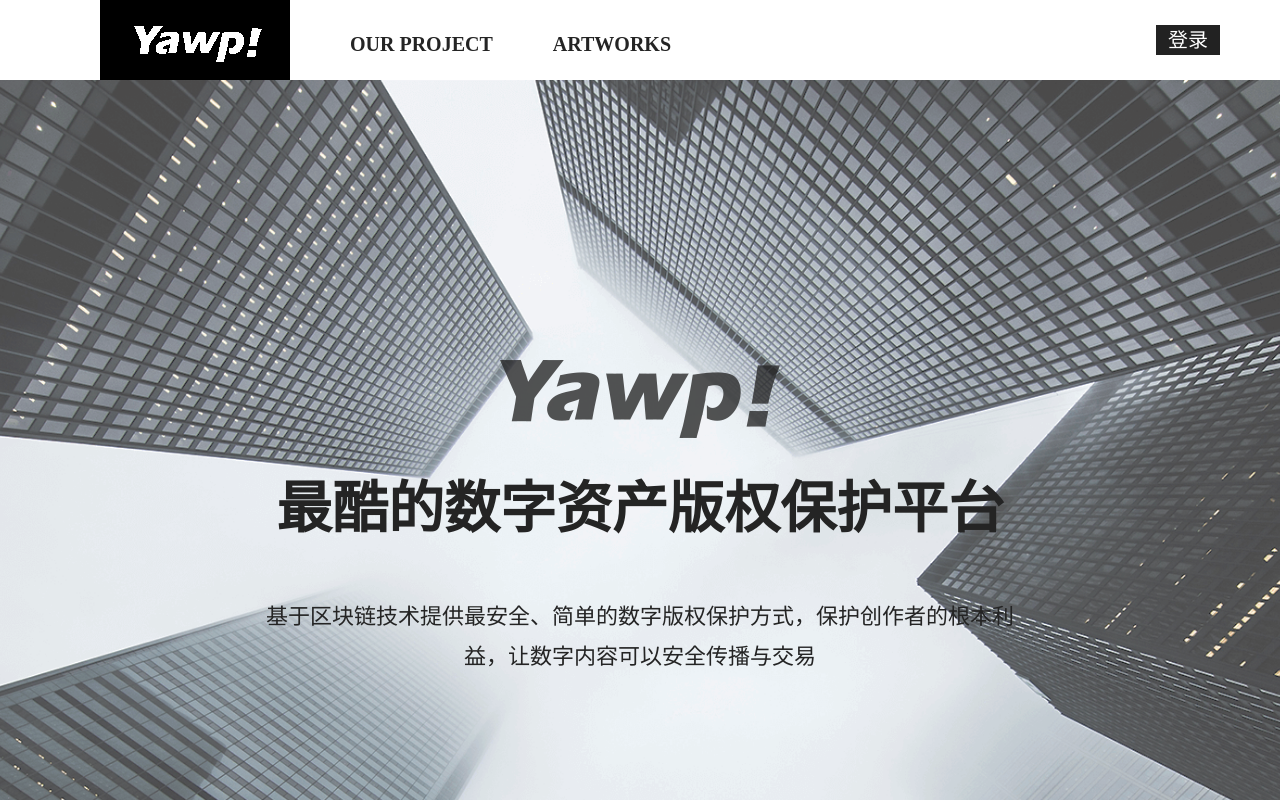
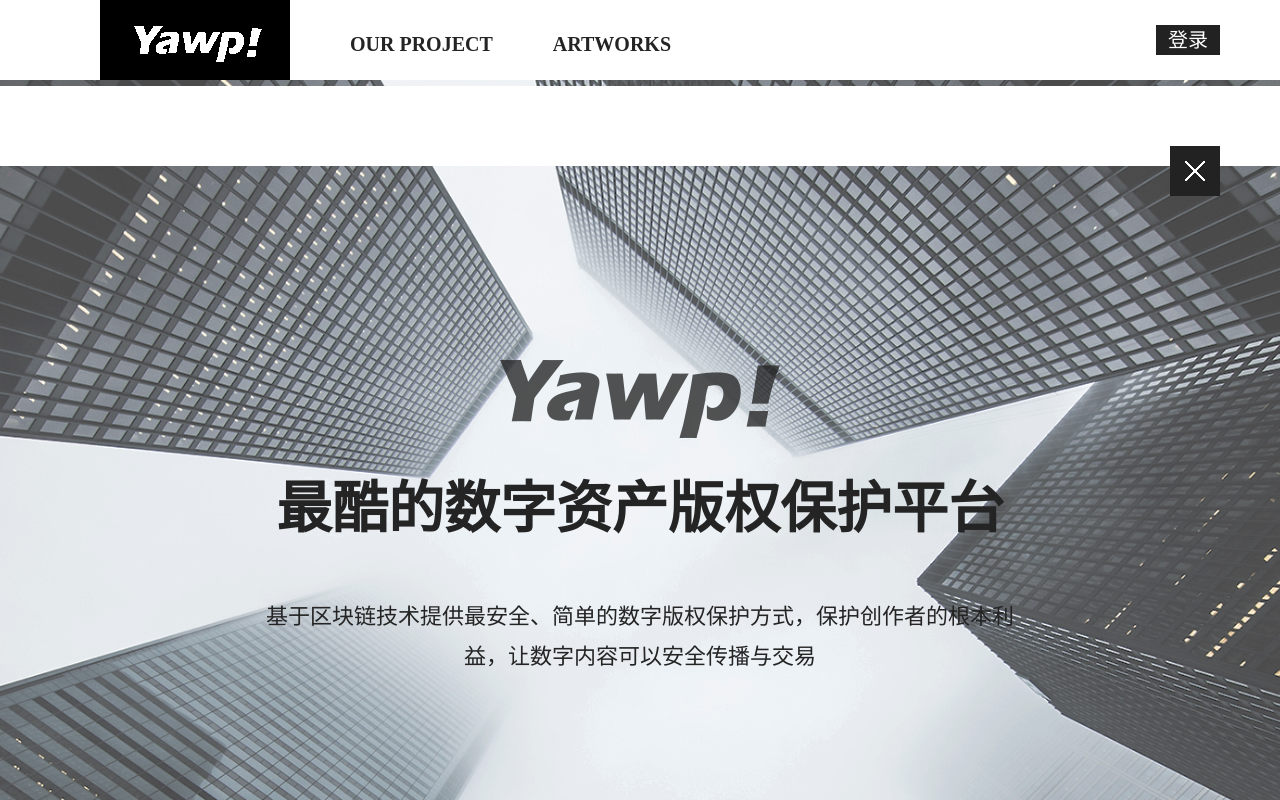
Before and after one commit to mcdongWang/yawp, a Vue app: page / in a window 1280 px wide. Shown: the top 800 px of the page. Built offline with nearby package versions, Linux system fonts and the light colour scheme.

Commit message:
dialog done

```diff
--- /dev/null
+++ b/src/components/dialog.vue
@@ -0,0 +1,62 @@
+<template>
+    <div class="wrap" v-show="close || false">
+        <div class="button" @click="closeWrap">
+            <img src="../assets/img/close.png"alt="">
+        </div>
+        <slot></slot>
+    </div>
+</template>
+<script>
+export default {
+  name: 'HelloWorld',
+  data () {
+    return {
+      msg: 'Welcome to Your Vue.js App'
+    }
+  },
+  computed: {
+    close: {
+        get () {
+            return this.closeState || false
+        },
+        set () {
+
+        }
+    }
+  },
+  methods: {
+    closeWrap () {
+        this.$emit('toggle', false)
+    }
+  },
+  props: ['closeState']
+}
+</script>
+<style lang="less" scoped>
+.wrap{
+    top: 0;
+    left: 0;
+    z-index: 100;
+    position: fixed;
+    width: 100%;
+    height: 100%;
+    background-color: #fff;
+    .button{
+        cursor: pointer;
+        background-color: #222;
+        position: absolute;
+        top: 60px;
+        right: 60px;
+        height: 50px;
+        width: 50px;
+        text-align: center;
+        img{
+            font-size: 0;
+            display: inline-block;
+            height: 22px;
+            width: 22px;
+            margin-top: 14px;
+        }
+    }
+}
+</style>
--- a/src/components/header_wrap.vue
+++ b/src/components/header_wrap.vue
@@ -6,15 +6,29 @@
             <li class="path" @click="go">ARTWORKS</li>
         </ul>
         <span class="login">登录</span>
+        <dialog-wrap
+            :closeState="show_login"
+            @toggle="close">
+        </dialog-wrap>
     </div class="wrap">
 </template>
 <script>
+
+import dialogWrap from './dialog'
 export default {
-  name: 'headerWrap',
+  name: 'index',
   data () {
-    return {}
+    return {
+        show_login: true
+    }
+  },
+  components: {
+    dialogWrap
   },
   methods: {
+    close () {
+        this.show_login = false
+    },
     go () {
         this.$router.push('/artworkslist')
     }
```
